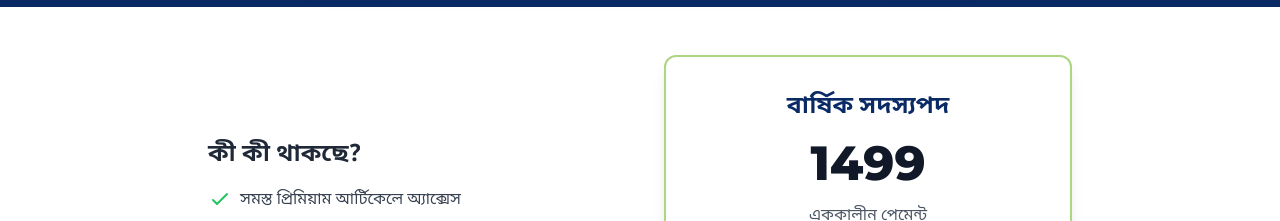
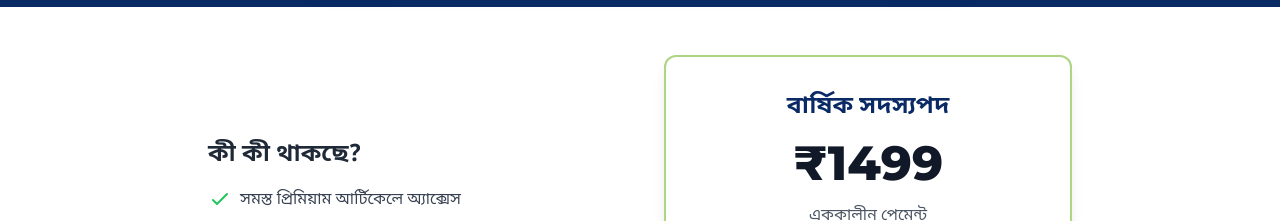
Before and after one commit to spmohq/subscription, a plain HTML site: page index.html in a window 1280 px wide. Shown: the part 880-1101 px from the top of the page. Drawn offline with nearby package versions, Linux system fonts and the light colour scheme.

Commit message:
Update index.html

```diff
--- a/index.html
+++ b/index.html
@@ -46,7 +46,7 @@
                 </div>
                 <div class="bg-white p-8 rounded-xl shadow-lg border-2 border-[#AED581] text-center">
                     <h3 class="text-2xl font-bold text-[#0A2A66]"><span class="font-bengali">বার্ষিক সদস্যপদ</span></h3>
-                    <p class="text-5xl font-extrabold my-4 text-gray-900">1499</p>
+                    <p class="text-5xl font-extrabold my-4 text-gray-900">₹1499</p>
                     <p class="text-gray-600 mb-6"><span class="font-bengali">এককালীন পেমেন্ট</span></p>
                     <a href="https://subscribe.spm.in.net" target="_blank" class="block w-full bg-[#AED581] text-[#0A2A66] text-center font-bold py-4 px-6 rounded-lg hover:bg-[#9CCC65] transition text-lg"><span class="font-bengali">এখনই যোগ দাও আর এক্সক্লুসিভ অ্যাক্সেস পাও</span></a>
                     <p class="text-xs text-gray-500 mt-3">Click to pay with UPI</p>
```
